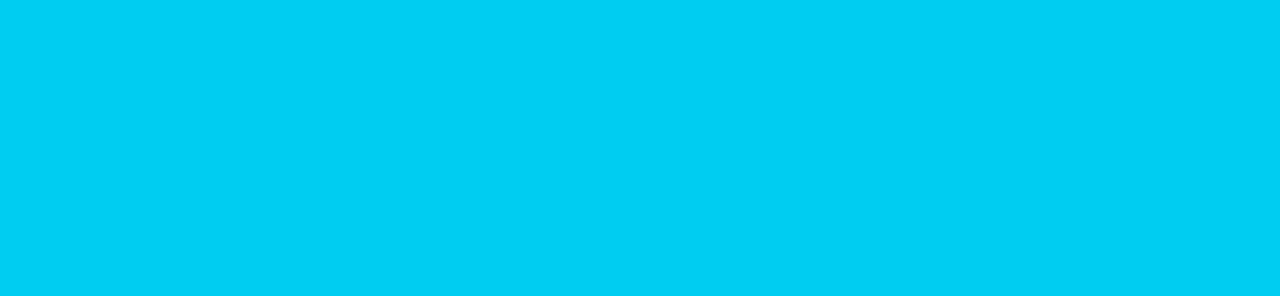
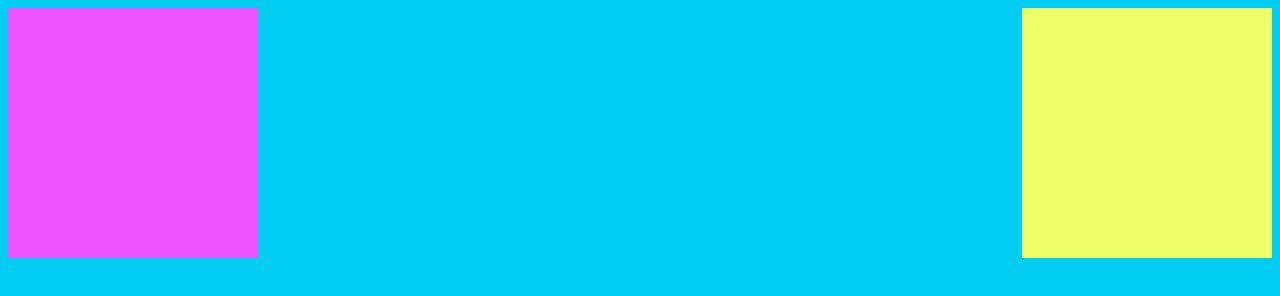
Before and after one commit to CamJohnsen/web-dev-hw, a plain HTML site: page assignment-6/index.html in a window 1280 px wide. Drawn offline with Linux system fonts and the light colour scheme.

Commit message:
Boxes added

```diff
--- a/assignment-6/css/style.css
+++ b/assignment-6/css/style.css
@@ -1,6 +1,6 @@
 body {
   font-family: broadway;
-  background-color: rgb(0, 205, 241)
+  background-color: rgb(0, 205, 241);
 }
 
 .big-square {
@@ -12,10 +12,15 @@ body {
 }
 
 .pink {
-  background-color: rgb(239, 82, 255)
-  width: 250;
-  height: 250;
-  position: absolute;
-  left: 0;
-  bottom: 0;
+  background-color: rgb(239, 82, 255);
+  width: 250px;
+  height: 250px;
+  float: left;
 }
+
+.yellow {
+  background-color: rgb(238, 255, 105);
+  width: 250px;
+  height: 250px;
+  float: right;
+}
--- a/assignment-6/index.html
+++ b/assignment-6/index.html
@@ -13,6 +13,7 @@
 
       <div class="big-square"></div>
         <div class="pink"></div>
+        <div class="yellow"></div>
 
     </body>
 
```
